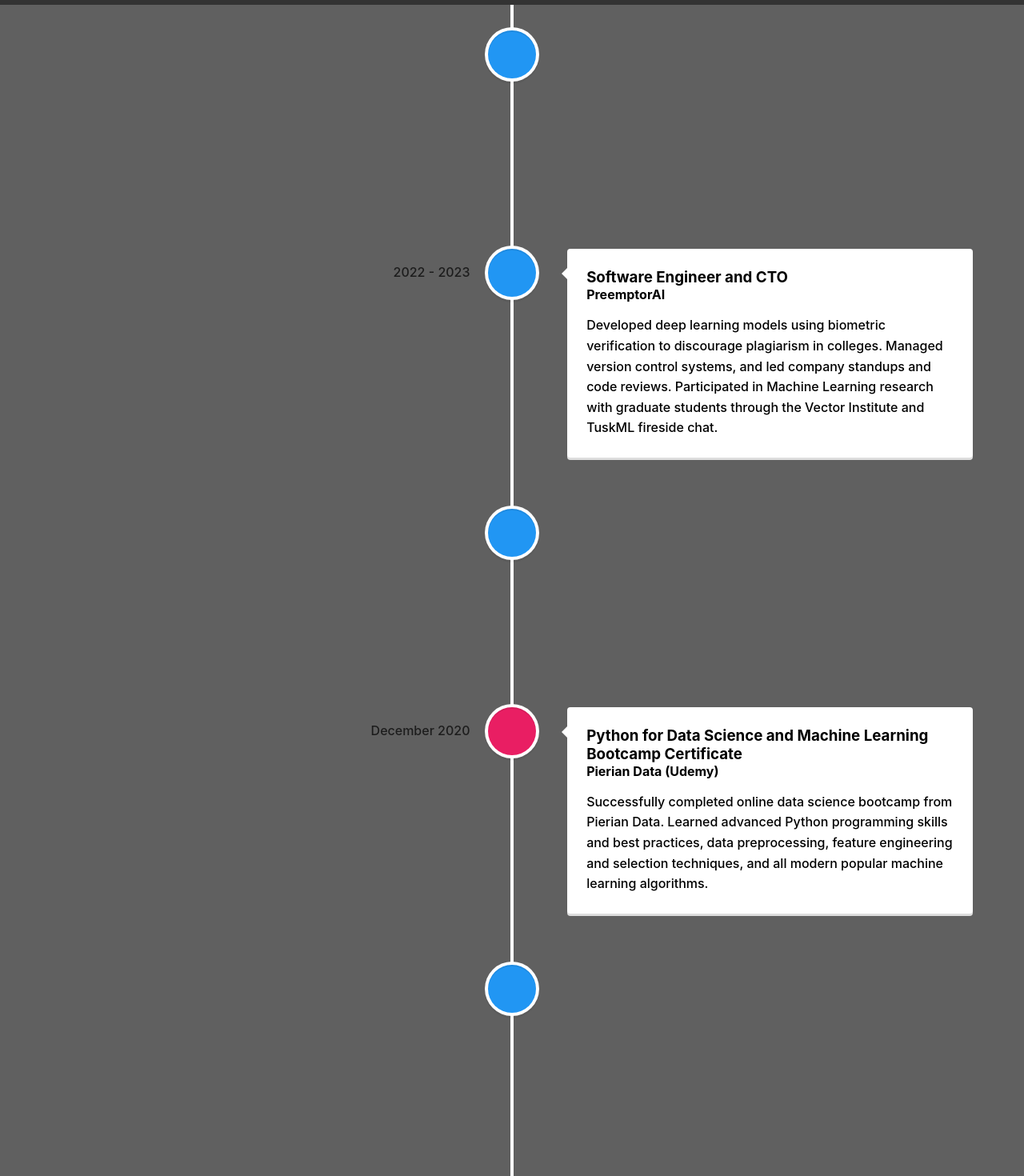
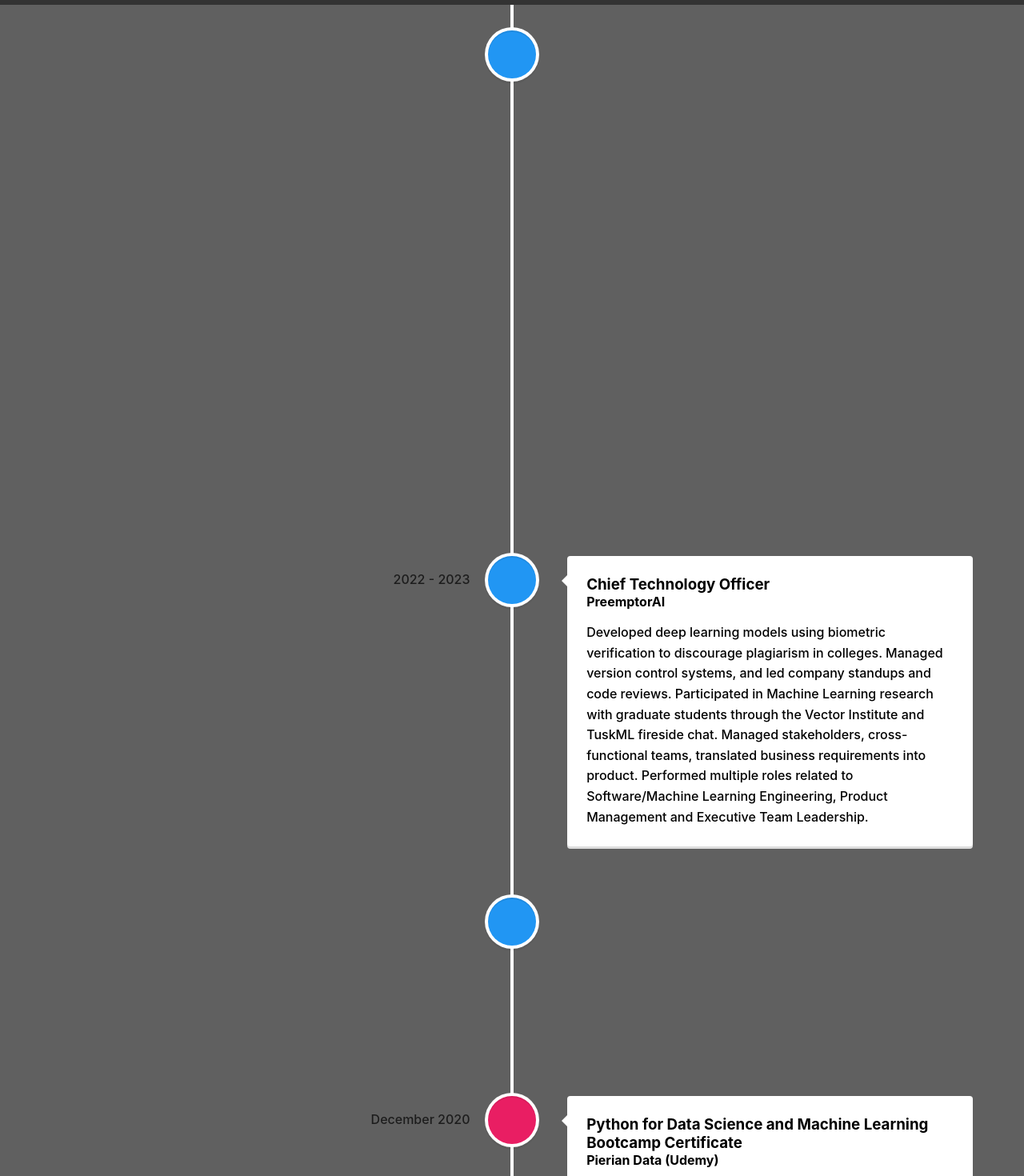
Before and after one commit to DavidHostler/DaveDotCom, a React (Create React App) app: page /experience in a window 1280 px wide. Shown: the part 140-1610 px from the top of the page at 80% size. Built offline with nearby package versions, Linux system fonts and the light colour scheme.

Commit message:
Edited my personal page

```diff
--- a/package.json
+++ b/package.json
@@ -4,9 +4,11 @@
   "private": true,
   "dependencies": {
     "@mui/material": "^5.14.14",
+    "@nextui-org/react": "^2.1.13",
     "@testing-library/jest-dom": "^5.17.0",
     "@testing-library/react": "^13.4.0",
     "@testing-library/user-event": "^13.5.0",
+    "framer-motion": "^10.16.4",
     "react": "^18.2.0",
     "react-bootstrap": "^2.9.1",
     "react-dom": "^18.2.0",
@@ -14,7 +16,9 @@
     "react-router": "^6.16.0",
     "react-router-dom": "^6.16.0",
     "react-scripts": "5.0.1",
+    "react-type-animation": "^3.2.0",
     "react-vertical-timeline-component": "^3.6.0",
+    "style-components": "^0.1.0",
     "styled-components": "^6.1.0",
     "victory": "^36.6.11",
     "web-vitals": "^2.1.4"
--- a/src/App.js
+++ b/src/App.js
@@ -7,6 +7,7 @@
 import Projects from './sections/Projects';
 import DataScience from './sections/DataScience';
 import Experience from './sections/Experience';
+import ProjectCard from './sections/ui/ProjectCard';
 
 function App() {
   return (
@@ -19,6 +20,7 @@
         <Route path="projects" element={ <Projects/> } />
         <Route path="skills" element={ <DataScience/> } />
         <Route path="experience" element={<Experience/>}/>
+        <Route path="test-project" element={<ProjectCard/>}/>
       </Routes>
     </div>
   );
--- a/src/sections/Experience.js
+++ b/src/sections/Experience.js
@@ -16,16 +16,23 @@
             iconStyle={{ background: 'rgb(33, 150, 243)', color: '#fff' }}
             // icon={<WorkIcon />}
         >
-            <h3 className="vertical-timeline-element-title">Machine Learning Engineer (Consulting)</h3>
+            <h3 className="vertical-timeline-element-title">Co-Founder and Chief Executive Officer</h3>
             {/* <h3 className="vertical-timeline-element-title">EquoAI </h3> */}
 
             <h4 className="vertical-timeline-element-subtitle">EquoAI</h4>
             <p>
-                Trained, tested and deployed models to production, and developed event-driven software to monitor model quality.
-                Designed and built Vector Store for RAG and event-driven AI Chat system.
-                Performs consultation for other startups.
-
-
+                Principal founder and Engineer of EquoAI, a startup focused on reducing friction in LLM deployments
+                by mitigating security and quality risks.
+                Architected fault-tolerant Vector Database for developers using Approximate Nearest Neighbours algorithm.
+                Designed highly efficient RAG-as-a-service solution to optimize LLM applications in production via
+                sophisticated dynamic programming techniques, in addition to developing neural Guardrails to protect end users and sensitive data in LLM-based apps.
+                Handled external and marketing communications, and provided demos to clients.
+                Attended all major ML-centric conferences to promote EquoAI, and led iteration of developer-facing products
+                using Software Product Management principles.
+                Provided consultations for other startups and businesses, recruited team members, hosted community events,
+                and coordinated community culture.
+                Led investigation into areas of practical AI Safety and Security, in mission to enable Acceleration of LLM technology
+                in the enterprise.
             </p>
         </VerticalTimelineElement>
         <VerticalTimelineElement
@@ -44,7 +51,7 @@
 
             // icon={<WorkIcon />}
         >
-            <h3 className="vertical-timeline-element-title">Software Engineer and CTO</h3>
+            <h3 className="vertical-timeline-element-title">Chief Technology Officer</h3>
             {/* <h3 className="vertical-timeline-element-title">PreemptorAI</h3> */}
             <h4 className="vertical-timeline-element-subtitle">PreemptorAI</h4>
             <p>
@@ -53,6 +60,9 @@
                 Managed version control systems, and led company standups and code reviews.
                 Participated in Machine Learning research with graduate students through the Vector
                 Institute and TuskML fireside chat.
+                Managed stakeholders, cross-functional teams, translated business requirements into
+                product. Performed multiple roles related to Software/Machine Learning Engineering,
+                Product Management and Executive Team Leadership.
             </p>
         </VerticalTimelineElement>
         <VerticalTimelineElement
@@ -92,8 +102,8 @@
             <h4 className="vertical-timeline-element-subtitle">University of Toronto</h4>
             <p>
             Designed and implemented deep learning models to act as functional approximators of
-            the probability distribution functions of valence electrons. Research focused on using
-            solid state physics and quantum mechanics to optimize battery development.
+            the probability density functions/wave functions of valence electrons across various materials.
+            Research focused on using solid state physics and quantum mechanics to optimize battery development.
             </p>
         </VerticalTimelineElement>
 
--- a/src/sections/Home.js
+++ b/src/sections/Home.js
@@ -2,18 +2,24 @@
 import { Link } from 'react-router-dom';
 import Header from '../Header';
 import './sections.css';
+import Typing from './ui/Typing';
+
 const Home = () => {
     return(
         <div
         className='home'
         >
             <Header/>
+
             <h1
             className='name'
             >David Hostler</h1>
 
             {/* <h2>Machine Learning Engineer</h2> */}
-            <h2>Software Engineer</h2>
+            {/* <h2>Software Engineer</h2> */}
+            <div style={{position:'relative', left:'32.5vw'}}>
+                <Typing/>
+            </div>
             <ul style={{paddingLeft:'32.5vw', backgroundColor:'black'}}>
             <li
             ><a href='https://github.com/DavidHostler'><h3>Github</h3></a></li>
--- a/src/sections/Projects.js
+++ b/src/sections/Projects.js
@@ -45,7 +45,7 @@
     const [imgWidthLarge, setimgWidthLarge] = useState('27.5vw');//{width:'27.5vw', height:'35vh'
     const [imgHeightLarge, setimgHeightLarge] = useState('35vh');
 
-    const [imgWidthSmall, setimgWidthSmall] = useState('13.5vw');//{width:'27.5vw', height:'35vh'
+    const [imgWidthSmall, setimgWidthSmall] = useState('27.5vw');//{width:'27.5vw', height:'35vh'
     const [imgHeightSmall, setimgHeightSmall] = useState('17vh');
     useEffect(() => {//Set css based on windowSize
         window
--- a/src/sections/ui/ProjectCard.js
+++ b/src/sections/ui/ProjectCard.js
@@ -1,38 +1,25 @@
 import React from "react";
-import './ui.css';
-const ProjectCard = (props) =>{
-    return(
-        <div style={{
-            borderRadius:'15px',
-            width:'25%',
-            }}>
-            <ul>
-                <img
-                style={{width:'100%', height:'8.5vh'}}
-                // style={{width:'100%', height:'8.5vh'}}
-                src={'https://www.wellingtonadvertiser.com/wp-content/uploads/2023/04/Holland-LopWEB-scaled.jpg'}/>
-                <h1>{props.name}</h1>
-                <h3>{props.description}</h3>
-            </ul>
+import {Card, CardHeader, CardBody, Image} from "@nextui-org/react";
+
+export default function ProjectCard() {
+  return (
+
+    <Card className="py-4">
+            <div style={{backgroundColor:'gray', width:'20.85vw'}}>
+            <CardHeader className="pb-0 pt-2 px-4 flex-col items-start">
+                <p className="text-tiny uppercase font-bold">Daily Mix</p>
+                <small className="text-default-500">12 Tracks</small>
+                <h4 className="font-bold text-large">Frontend Radio</h4>
+            </CardHeader>
+            <CardBody className="overflow-visible py-2">
+                <Image
+                alt="Card background"
+                className="object-cover rounded-xl"
+                src='https://staticg.sportskeeda.com/editor/2022/08/471f9-16609079272704-1920.jpg'
+                width={270}
+                />
+            </CardBody>
         </div>
-    )
+    </Card>
+  );
 }
-
-// const ProjectCard = () =>{
-//     return(
-//         <div>
-//             <h2 style={{textAlign:"center"}}>Product Card</h2>
-//             <div className="card">
-//             <img src="https://www.w3schools.com/w3images/jeans3.jpg"
-//             alt="Denim Jeans" style={{width:'100%'}}
-//             />
-//             <h1>Tailored Jeans</h1>
-//             <p className="price">$19.99</p>
-//             <p>Some text about the jeans. Super slim and comfy lorem ipsum lorem jeansum. Lorem jeamsun denim lorem jeansum.</p>
-//             <p><button>Add to Cart</button></p>
-//             </div>
-//         </div>
-//     );
-// }
-// export default ProjectCard;
-export default ProjectCard;
--- /dev/null
+++ b/src/sections/ui/Typing.js
@@ -0,0 +1,31 @@
+import { TypeAnimation } from 'react-type-animation';
+
+const Typing = () => {
+  return (
+    <TypeAnimation
+      sequence={[
+        // Same substring at the start will only be typed out once, initially
+
+        'Technology Executive',
+        1000,
+        'Mathematical Physicist',
+        1000,
+        'AI Product Expert',
+        1000,
+        'Software Engineer',
+        1000, // wait 1s before replacing "Mice" with "Hamsters"
+        ''
+      ]}
+      wrapper="span"
+      speed={50}
+      style={{
+        position: 'relative',
+        left:'2em',
+        fontSize: '2em',
+        display: 'inline-block' }}
+      repeat={Infinity}
+    />
+  );
+};
+
+export default Typing;
```
Also changed, not shown: 1 other file (tests, documents, lock files or other folders).
